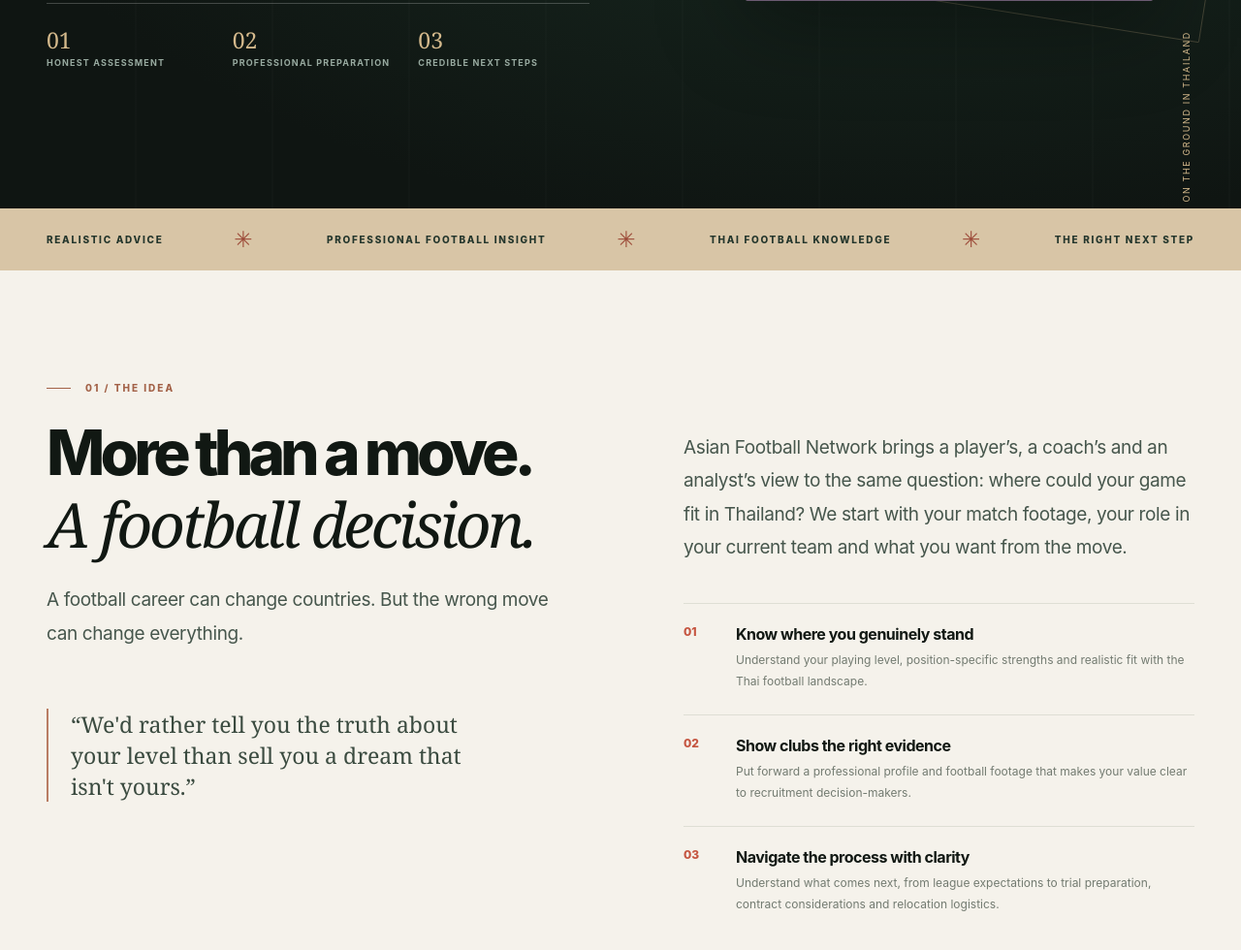
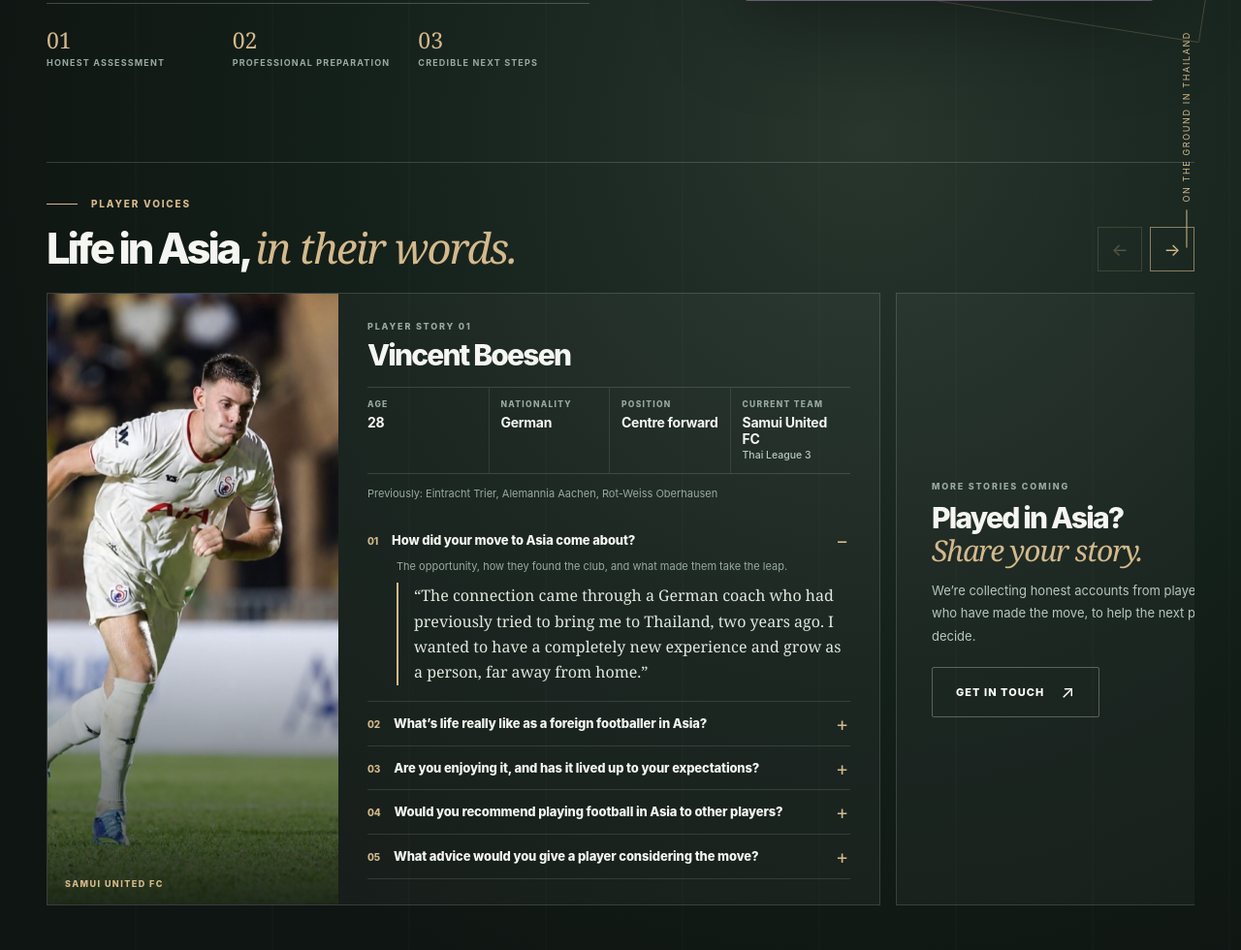
Before and after one commit to aledhughes080-prog/thailand-football-network, a plain HTML site: page index.html in a window 1280 px wide. Shown: the part 820-1800 px from the top of the page at 97% size. Drawn offline with Linux system fonts and the light colour scheme.

Commit message:
Add Player Voices review cards to the homepage
Co-Authored-By: Claude Opus 5.5 <noreply@anthropic.com>

```diff
--- a/index.html
+++ b/index.html
@@ -37,7 +37,8 @@
 @media(max-width:520px){.programme-location {font-size:.63rem;letter-spacing:.07em;}.programme-location span {margin:0 .12rem;}.account-bar nav {gap:6px;}.account-bar nav a {font-size:.78rem;}.account-bar nav a+a {padding-left:9px;}.hero-actions .btn {width:auto;white-space:normal;flex:1;padding:14px 10px;}.hero-intro {font-size:1rem;}}
 @media(max-width:365px){.programme-location {max-width:76px;line-height:1.25;}.account-bar-inner {gap:6px;}.hero-actions {display:grid;}}
 </style>
-<link rel="icon" href="assets/afn.svg"></head>
+<link rel="icon" href="assets/afn.svg">
+<link rel="stylesheet" href="player-voices.css"></head>
 <body id="home">
   <div class="account-bar">
    <div class="container account-bar-inner">
@@ -68,7 +69,8 @@
     <div class="hero-outline"></div><div class="hero-poster"><img src="assets/tommy-osullivan.webp" alt="Samui United captain Tommy O'Sullivan wearing his club shirt"><div class="poster-caption"><div class="eyebrow">PLAYER PERSPECTIVE</div><strong>From experience.<br>Not guesswork.</strong><span>Tommy O'Sullivan · Samui United Captain</span></div></div>
     <div class="floating-stamp"><span>Not for<br>everyone.</span><span>That's the<br>point.</span></div><div class="photo-count">ON THE GROUND IN THAILAND</div>
    </div>
-  </div></section>
+  </div>
+  <div id="player-voices" class="container voices"></div><script src="player-voices.js"></script></section>
   <div class="ribbon"><div class="container"><span>REALISTIC ADVICE</span><span class="star">✳</span><span>PROFESSIONAL FOOTBALL INSIGHT</span><span class="star">✳</span><span>THAI FOOTBALL KNOWLEDGE</span><span class="star">✳</span><span>THE RIGHT NEXT STEP</span></div></div>
 
   <section class="section intro" id="about"><div class="container intro-layout">
--- /dev/null
+++ b/player-voices.css
@@ -0,0 +1,58 @@
+/* Player voices — player review cards at the bottom of the homepage hero.
+   Uses the homepage's own colour variables (--gold, --white, --editorial …). */
+.voices{position:relative;z-index:2;margin-top:64px;padding-top:34px;border-top:1px solid rgba(255,255,255,.16)}
+.voices-head{display:flex;align-items:end;justify-content:space-between;gap:24px;margin-bottom:22px}
+.voices-head h2{font-size:clamp(30px,3.4vw,46px);font-weight:800;letter-spacing:-.07em;line-height:1.08;margin:14px 0 0;color:var(--white)}
+.voices-head h2 em{font-family:var(--editorial);font-weight:400;letter-spacing:-.04em;color:var(--gold)}
+.voices-nav{display:flex;gap:8px}
+.voices-arrow{width:46px;height:46px;border:1px solid rgba(212,185,140,.6);background:transparent;color:var(--gold);font-size:18px;transition:background .2s,color .2s,opacity .2s}
+.voices-arrow:hover:not(:disabled){background:var(--gold);color:#101613}
+.voices-arrow:disabled{opacity:.3;cursor:default}
+.voices-track{display:flex;gap:16px;overflow-x:auto;scroll-snap-type:x mandatory;scroll-behavior:smooth;padding-bottom:12px;scrollbar-width:thin;scrollbar-color:rgba(212,185,140,.5) transparent}
+.voices-track:focus-visible{outline:2px solid var(--gold);outline-offset:4px}
+.voice-card{flex:0 0 min(860px,100%);scroll-snap-align:start;display:grid;grid-template-columns:minmax(0,300px) minmax(0,1fr);background:rgba(255,255,255,.035);border:1px solid rgba(255,255,255,.14);color:var(--white)}
+.voice-photo{margin:0;position:relative;min-height:100%;background:#20382e;overflow:hidden}
+.voice-photo img{width:100%;height:100%;object-fit:cover;object-position:center 22%;display:block;filter:saturate(.9)}
+.voice-photo:after{content:"";position:absolute;inset:55% 0 0;background:linear-gradient(transparent,rgba(10,17,15,.85));pointer-events:none}
+.voice-photo figcaption{position:absolute;left:18px;bottom:16px;z-index:1;font-size:9px;font-weight:800;letter-spacing:.16em;text-transform:uppercase;color:var(--gold)}
+.voice-body{padding:28px 30px 26px;min-width:0}
+.voice-kicker{font-size:9px;font-weight:800;letter-spacing:.2em;text-transform:uppercase;color:#98aaa0}
+.voice-body h3{font-size:30px;font-weight:800;letter-spacing:-.06em;margin:8px 0 16px;line-height:1.1}
+.voice-facts{display:grid;grid-template-columns:repeat(4,minmax(0,1fr));margin:0;border-top:1px solid rgba(255,255,255,.14);border-bottom:1px solid rgba(255,255,255,.14)}
+.voice-facts div{padding:12px 12px 12px 0}
+.voice-facts div+div{padding-left:12px;border-left:1px solid rgba(255,255,255,.1)}
+.voice-facts dt{font-size:8.5px;font-weight:800;letter-spacing:.15em;text-transform:uppercase;color:#98aaa0}
+.voice-facts dd{margin:5px 0 0;font-size:14px;font-weight:700;letter-spacing:-.02em}
+.voice-facts dd small{display:block;font-size:10.5px;font-weight:500;color:#b7c8be;margin-top:2px;letter-spacing:0}
+.voice-prev{font-size:11px;color:#98aaa0;margin:12px 0 0;line-height:1.6}
+.voice-qa{margin-top:16px}
+.voice-qa details{border-bottom:1px solid rgba(255,255,255,.12)}
+.voice-qa summary{cursor:pointer;list-style:none;display:flex;gap:14px;align-items:baseline;padding:13px 28px 13px 0;position:relative;font-size:13px;font-weight:800;letter-spacing:-.01em;line-height:1.45}
+.voice-qa summary::-webkit-details-marker{display:none}
+.voice-qa summary span{color:var(--gold);font-size:10px;flex:0 0 auto}
+.voice-qa summary:after{content:'+';position:absolute;right:2px;top:9px;font-size:20px;font-weight:400;color:var(--gold)}
+.voice-qa details[open] summary:after{content:'−'}
+.voice-qa summary:hover{color:var(--gold)}
+.voice-hint{margin:-4px 0 8px 30px;font-size:11px;color:#98aaa0;line-height:1.6}
+.voice-qa blockquote{margin:0 0 16px 30px;padding-left:16px;border-left:2px solid var(--gold);font-family:var(--editorial);font-size:16px;line-height:1.65;color:#e2e8df}
+.voice-next{display:flex;align-items:center;padding:34px 36px;flex-basis:min(380px,100%);grid-template-columns:none}
+.voice-next h3{font-size:30px;font-weight:800;letter-spacing:-.06em;line-height:1.15;margin:10px 0 12px}
+.voice-next h3 em{font-family:var(--editorial);font-weight:400;color:var(--gold);letter-spacing:-.04em}
+.voice-next p{font-size:13px;line-height:1.8;color:#b7c8be;margin:0 0 20px}
+@media(max-width:800px){
+  .voices{margin-top:44px}
+  .voice-card{grid-template-columns:1fr;flex-basis:88%}
+  .voice-photo{height:280px}
+  .voice-facts{grid-template-columns:1fr 1fr}
+  .voice-facts div:nth-child(3){padding-left:0;border-left:0}
+  .voice-facts div:nth-child(n+3){border-top:1px solid rgba(255,255,255,.1)}
+  .voice-next{flex-basis:80%}
+}
+@media(max-width:520px){
+  .voices-head{align-items:flex-start;flex-direction:column;gap:14px}
+  .voice-body{padding:22px 18px}
+  .voice-body h3{font-size:25px}
+  .voice-qa blockquote{margin-left:0;font-size:15px}
+  .voice-hint{margin-left:0}
+}
+@media(prefers-reduced-motion:reduce){.voices-track{scroll-behavior:auto}}
--- /dev/null
+++ b/player-voices.js
@@ -0,0 +1,120 @@
+/* ============================================================
+   PLAYER VOICES — player review cards on the homepage
+   Players who have made the move share their experience of playing
+   professionally in Asia. Each player gets a card (photo, details and
+   five questions & answers that open one at a time).
+
+   To add a player: copy one entry in PLAYERS below, change the details,
+   add their photo to assets/, and keep the same five questions.
+   Age is worked out from `dob`, so it stays correct every year.
+   ============================================================ */
+(function () {
+  'use strict';
+
+  const PLAYERS = [
+    {
+      name: 'Vincent Boesen',
+      dob: '1998-09-23',
+      nationality: 'German',
+      position: 'Centre forward',
+      team: 'Samui United FC',
+      league: 'Thai League 3',
+      photo: 'assets/vincent-boesen.jpg',
+      photoAlt: 'Vincent Boesen running with the ball in a white Samui United kit',
+      previously: 'Eintracht Trier, Alemannia Aachen, Rot-Weiss Oberhausen',
+      answers: [
+        'The connection came through a German coach who had previously tried to bring me to Thailand, two years ago. I wanted to have a completely new experience and grow as a person, far away from home.',
+        'It’s difficult to compare football here with that in Europe. For example the weather, the pitches, away trips, the food before the matches. You have to adapt, but I’m very happy to be playing for Samui. The club’s facilities are definitely top-tier. I actually spend most of my time with Tommy and Eman, which makes things a lot easier for me.',
+        'For me personally, moving to Thailand was definitely the best decision I’ve made so far. I’m very happy here, the quality of life on Samui is incredible. To be honest, I’d imagined it would be more difficult. My highlights so far have definitely been our home matches, the cup match against Chainat on my birthday – when I also scored – and our trip to Bangkok for a cup match.',
+        'Absolutely, especially for players who feel they’ve been stuck in a situation where they can’t progress any higher in their country or league. I felt the same way and would now like to take this opportunity, as I feel that my style of play could make me an interesting player here.',
+        'If you get the chance, go for it! Even if I had to leave Thailand again tomorrow, I can say it was the best decision of my life!'
+      ]
+    }
+  ];
+
+  // The same five questions are asked of every player.
+  const QUESTIONS = [
+    ['How did your move to Asia come about?', 'The opportunity, how they found the club, and what made them take the leap.'],
+    ['What’s life really like as a foreign footballer in Asia?', 'The football, the standard of the league, lifestyle, culture and routine.'],
+    ['Are you enjoying it, and has it lived up to your expectations?', 'Plus the biggest highlight so far.'],
+    ['Would you recommend playing football in Asia to other players?', ''],
+    ['What advice would you give a player considering the move?', '']
+  ];
+
+  const root = document.getElementById('player-voices');
+  if (!root) return;
+
+  const esc = (s) => String(s == null ? '' : s).replace(/[&<>"']/g, (c) => ({ '&': '&amp;', '<': '&lt;', '>': '&gt;', '"': '&quot;', "'": '&#39;' }[c]));
+  const age = (dob) => {
+    const b = new Date(dob + 'T00:00:00'), t = new Date();
+    let a = t.getFullYear() - b.getFullYear();
+    if (t.getMonth() < b.getMonth() || (t.getMonth() === b.getMonth() && t.getDate() < b.getDate())) a--;
+    return a;
+  };
+
+  const card = (p, i) => `
+    <article class="voice-card" aria-label="${esc(p.name)}">
+      <figure class="voice-photo"><img src="${esc(p.photo)}" alt="${esc(p.photoAlt)}" loading="lazy"><figcaption>${esc(p.team)}</figcaption></figure>
+      <div class="voice-body">
+        <div class="voice-kicker">Player story ${String(i + 1).padStart(2, '0')}</div>
+        <h3>${esc(p.name)}</h3>
+        <dl class="voice-facts">
+          <div><dt>Age</dt><dd>${age(p.dob)}</dd></div>
+          <div><dt>Nationality</dt><dd>${esc(p.nationality)}</dd></div>
+          <div><dt>Position</dt><dd>${esc(p.position)}</dd></div>
+          <div><dt>Current team</dt><dd>${esc(p.team)}${p.league ? `<small>${esc(p.league)}</small>` : ''}</dd></div>
+        </dl>
+        ${p.previously ? `<p class="voice-prev">Previously: ${esc(p.previously)}</p>` : ''}
+        <div class="voice-qa">
+          ${QUESTIONS.map(([q, hint], n) => `
+            <details${n === 0 ? ' open' : ''}>
+              <summary><span>${String(n + 1).padStart(2, '0')}</span>${esc(q)}</summary>
+              ${hint ? `<p class="voice-hint">${esc(hint)}</p>` : ''}
+              <blockquote>“${esc(p.answers[n])}”</blockquote>
+            </details>`).join('')}
+        </div>
+      </div>
+    </article>`;
+
+  const next = `
+    <article class="voice-card voice-next">
+      <div>
+        <div class="voice-kicker">More stories coming</div>
+        <h3>Played in Asia?<br><em>Share your story.</em></h3>
+        <p>We’re collecting honest accounts from players who have made the move, to help the next player decide.</p>
+        <button type="button" class="btn ghost" data-open="General Enquiry">Get in touch <span class="arrow">↗</span></button>
+      </div>
+    </article>`;
+
+  root.innerHTML = `
+    <div class="voices-head">
+      <div>
+        <div class="hero-kicker eyebrow"><span class="kicker-rule"></span> PLAYER VOICES</div>
+        <h2>Life in Asia, <em>in their words.</em></h2>
+      </div>
+      <div class="voices-nav">
+        <button type="button" class="voices-arrow" data-dir="-1" aria-label="Previous player">←</button>
+        <button type="button" class="voices-arrow" data-dir="1" aria-label="Next player">→</button>
+      </div>
+    </div>
+    <div class="voices-track" tabindex="0" aria-label="Player stories, scroll sideways for more">
+      ${PLAYERS.map(card).join('')}${next}
+    </div>`;
+
+  const track = root.querySelector('.voices-track');
+  const arrows = root.querySelectorAll('.voices-arrow');
+  const step = () => (track.querySelector('.voice-card') || {}).offsetWidth + 16 || 300;
+  arrows.forEach((b) => b.addEventListener('click', () => track.scrollBy({ left: step() * Number(b.dataset.dir), behavior: 'smooth' })));
+  const update = () => {
+    arrows[0].disabled = track.scrollLeft <= 4;
+    arrows[1].disabled = track.scrollLeft + track.clientWidth >= track.scrollWidth - 4;
+  };
+  track.addEventListener('scroll', update, { passive: true });
+  window.addEventListener('resize', update);
+  update();
+
+  // Only one answer open at a time per card, so each card stays a tidy size.
+  root.querySelectorAll('.voice-qa').forEach((qa) => qa.addEventListener('toggle', (e) => {
+    if (e.target.open) qa.querySelectorAll('details').forEach((d) => { if (d !== e.target) d.open = false; });
+  }, true));
+})();
```
Also changed, not shown: assets/vincent-boesen.jpg (added).
